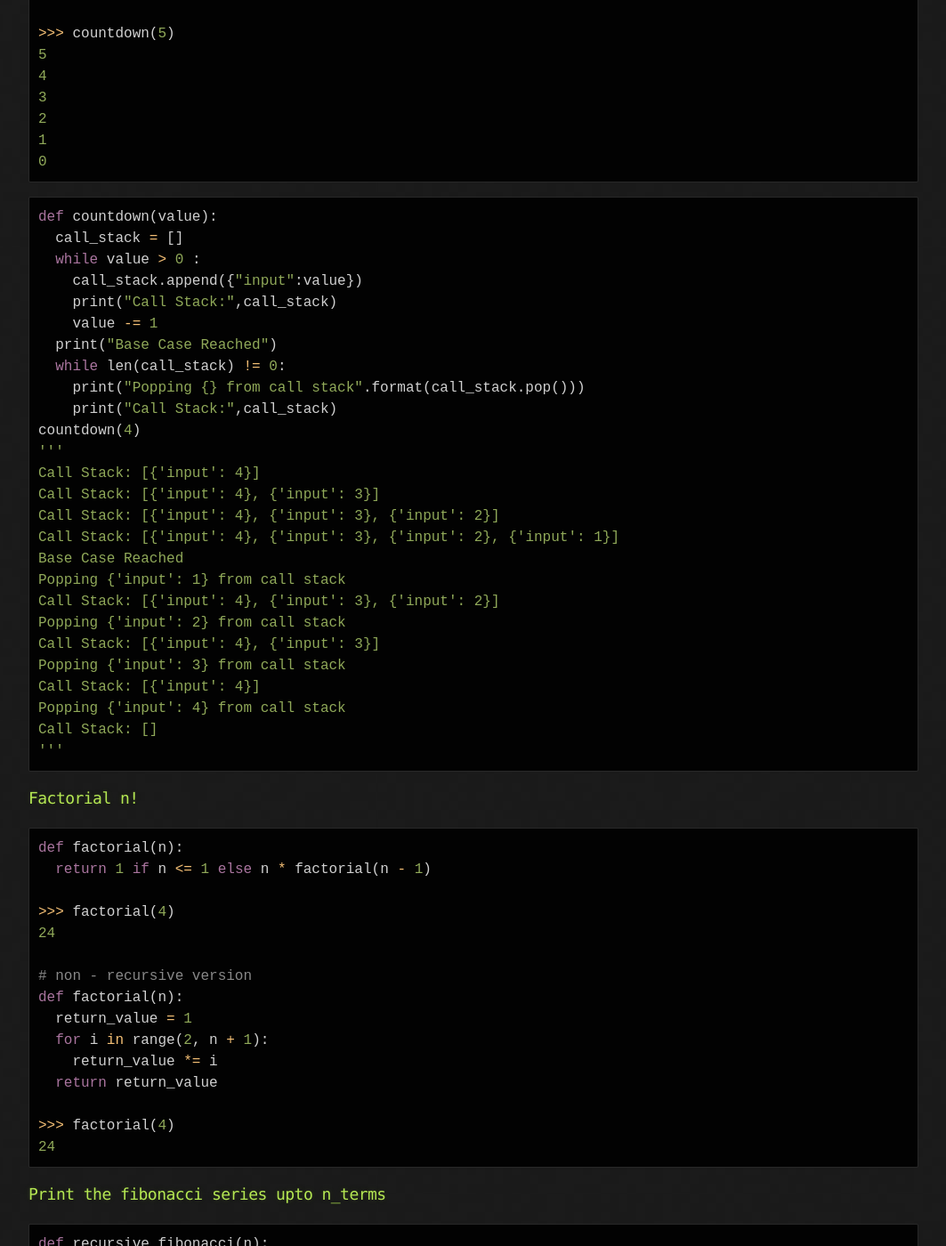
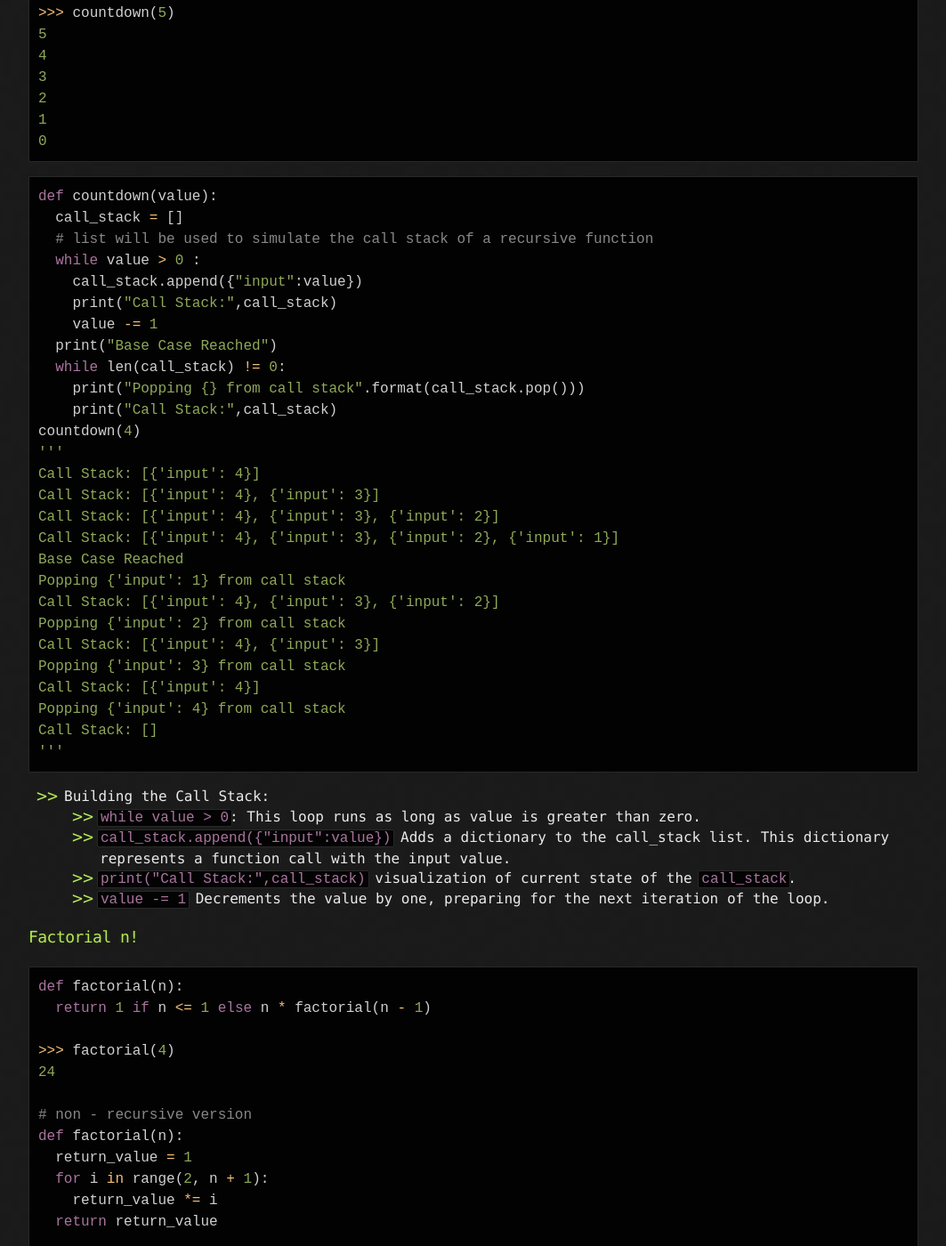
Before and after one commit to sciustechnologia/sciustechnologia.github.io, a Jekyll site: the page built from python/06_functions/0610_recursion.md, in a window 1280 px wide and 1400 px high, scrolled down 2383 px. Shown: the whole window at 89% size, without its empty margins (108-1171 px from the left). Built offline with Jekyll 4.4.1, drawn with Linux system fonts in a browser that asks for light colours; some of the changed text lies outside the part shown.

Commit message:
Update 0610_recursion.md

````diff
--- a/python/06_functions/0610_recursion.md
+++ b/python/06_functions/0610_recursion.md
@@ -109,6 +108,7 @@ def countdown(n):
 ```python
 def countdown(value):
   call_stack = []
+  # list will be used to simulate the call stack of a recursive function
   while value > 0 :
     call_stack.append({"input":value})
     print("Call Stack:",call_stack)
@@ -134,6 +134,12 @@ Popping {'input': 4} from call stack
 Call Stack: []
 '''
 ```
+
+* Building the Call Stack:
+  * `while value > 0`: This loop runs as long as value is greater than zero.
+  * `call_stack.append({"input":value})` Adds a dictionary to the call_stack list. This dictionary represents a function call with the input value.
+  * `print("Call Stack:",call_stack)` visualization of current state of the `call_stack`.
+  * `value -= 1` Decrements the value by one, preparing for the next iteration of the loop.
 
 ### Factorial n!
 
````
Also changed, not shown: other parts of python/06_functions/0610_recursion.md (+2 -3 lines).
